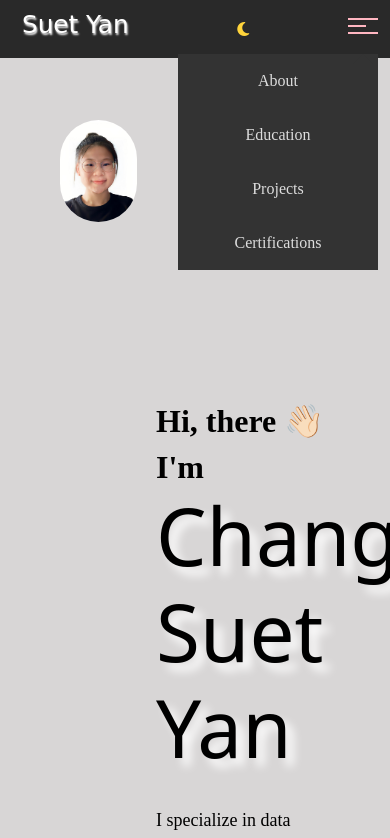
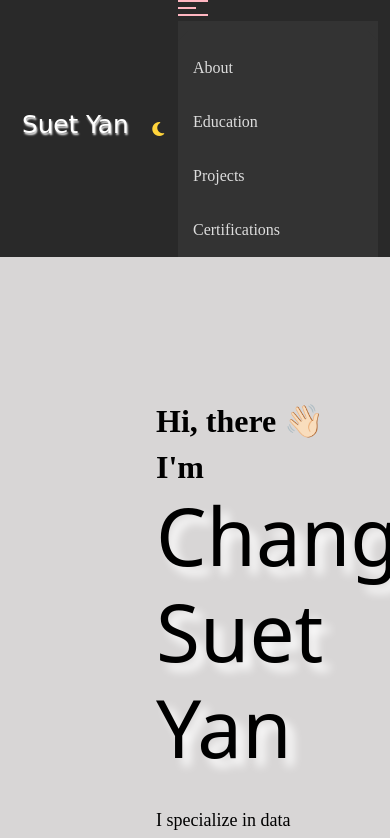
Before and after one commit to Suetyan23/Portfolio, a plain HTML site: page index.html in a window 390 px wide. Shown: the top 838 px of the page. Drawn offline with nearby package versions, Linux system fonts and the light colour scheme; a web font is replaced by a local one.

Commit message:
Update Portfolio.css

```diff
--- a/Portfolio.css
+++ b/Portfolio.css
@@ -86,7 +86,7 @@ footer {
   }
 
   .header .links li a {
-    display: block;
+    display: flex;
     text-decoration: none;
     color: white;
     text-align: center;
@@ -145,7 +145,6 @@ footer {
     .header .links ul {
       display: flex;
       flex-direction: column;
-      position: absolute;
       top: calc(100% + 15px);
       right: 0;
       min-width: 200px;
@@ -155,7 +154,6 @@ footer {
 
     .header .links ul::before {
       content: "";
-      position: absolute;
       right: 5px;
       top: -10px;
       border-width: 10px;
```
